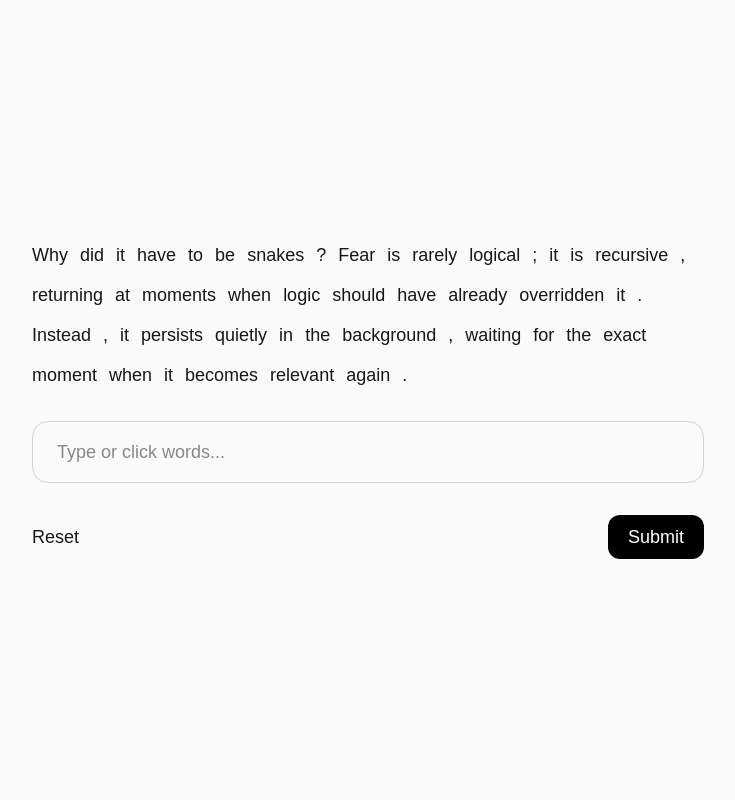
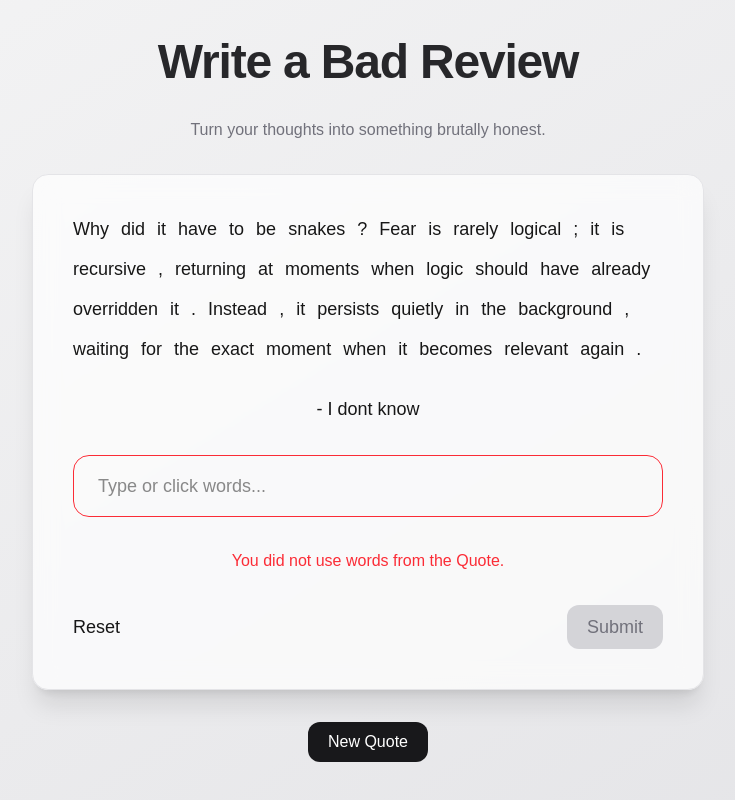
Before and after one commit to ELL19476/movie-quote-game, a Next.js app in the folder next-layer/: page / in a window 1280 px wide. Shown: the whole page, without its empty margins (272-1007 px from the left). Built offline with nearby package versions, Linux system fonts and the light colour scheme.

Commit message:
fixed empty submissions

```diff
--- /dev/null
+++ b/next-layer/app/QuoteClient.tsx
@@ -0,0 +1,32 @@
+"use client";
+
+import QuoteBox from "./components/QuoteBox";
+import { Quote } from "./types/Quote";
+
+export default function QuoteClient({ quote }: { quote: Quote }) {
+    return (
+        <div className="min-h-screen flex items-center justify-center bg-gradient-to-br from-zinc-100 to-zinc-200 dark:from-black dark:to-zinc-900 p-6">
+            <div className="w-full max-w-2xl text-center space-y-8">
+
+                <h1 className="text-4xl md:text-5xl font-bold tracking-tight text-zinc-800 dark:text-zinc-100">
+                    Write a Bad Review
+                </h1>
+
+                <p className="text-zinc-500 dark:text-zinc-400 text-sm md:text-base">
+                    Turn your thoughts into something brutally honest.
+                </p>
+
+                <div className="bg-white/70 dark:bg-zinc-800/60 backdrop-blur-md border border-zinc-200 dark:border-zinc-700 rounded-2xl shadow-xl p-6 md:p-10 transition">
+                    <QuoteBox quote={quote} />
+                </div>
+
+                <button
+                    onClick={() => window.location.reload()}
+                    className="px-5 py-2 rounded-xl bg-zinc-900 text-white dark:bg-white dark:text-black font-medium hover:scale-[1.02] active:scale-95 transition"
+                >
+                    New Quote
+                </button>
+            </div>
+        </div>
+    );
+}
--- a/next-layer/app/components/QuoteBox.tsx
+++ b/next-layer/app/components/QuoteBox.tsx
@@ -3,12 +3,17 @@
 import { useMemo, useState } from "react";
 import { useRouter } from "next/navigation";
 import { Quote } from "../types/Quote";
+import { error } from "console";
+
+type Result = {
+    error?: string; id?: string
+}
 
 type QuoteBoxProps = {
     quote: Quote;
     onSubmit?: (
         tokens: string[],
-        result: { input: string; score: number; id: string }
+        result: Result
     ) => void;
 };
 
@@ -26,7 +31,7 @@ export default function QuoteBox({ quote, onSubmit }: QuoteBoxProps) {
 
     const [input, setInput] = useState("");
     const [loading, setLoading] = useState(false);
-    const [result, setResult] = useState<{ score: number } | null>(null);
+    const [result, setResult] = useState<Result | null>(null);
 
     // -----------------------------
     // allowed frequency per word
@@ -52,6 +57,8 @@ export default function QuoteBox({ quote, onSubmit }: QuoteBoxProps) {
     // validation
     // -----------------------------
     const isValid = useMemo(() => {
+        if (inputTokens.length === 0) return false;
+
         const used = new Map<string, number>();
 
         for (const t of inputTokens) {
@@ -163,12 +170,18 @@ export default function QuoteBox({ quote, onSubmit }: QuoteBoxProps) {
 
             const data = await res.json();
 
-            setResult(data);
-            onSubmit?.(inputTokens, data);
+            if (!res.ok) {
+                // propagate backend error
+                setResult({ error: data?.error });
+            }
+            else {
+                setResult(data);
+                onSubmit?.(inputTokens, data);
 
-            router.push(`/misquotes/${data.id}`);
-        } catch (err) {
-            console.error("submit failed:", err);
+                router.push(`/misquotes/${data.id}`);
+            }
+        } catch (err: any) {
+            throw err
         } finally {
             setLoading(false);
         }
@@ -196,6 +209,7 @@ export default function QuoteBox({ quote, onSubmit }: QuoteBoxProps) {
                     );
                 })}
             </div>
+            - {quote.movie}
 
             {/* INPUT */}
             <input
@@ -211,7 +225,7 @@ export default function QuoteBox({ quote, onSubmit }: QuoteBoxProps) {
 
             {!isValid && (
                 <div className="text-red-500 text-base">
-                    Too many uses of a word.
+                    You did not use words from the Quote.
                 </div>
             )}
 
@@ -238,9 +252,9 @@ export default function QuoteBox({ quote, onSubmit }: QuoteBoxProps) {
                 </button>
             </div>
 
-            {result && (
+            {result && result.error && (
                 <div className="text-zinc-600">
-                    Score: {result.score}
+                    Error: {result.error}
                 </div>
             )}
         </div>
--- a/next-layer/app/misquotes/[id]/page.tsx
+++ b/next-layer/app/misquotes/[id]/page.tsx
@@ -28,8 +28,8 @@ export default async function MisquotePage({
     }
 
     const score = (data.sentiment.score + 1) / 2 + data.checklang.score / 2;
-    var scoreText = "";
-    var scoreColor = "";
+    let scoreText = "";
+    let scoreColor = "";
     if (score > 0.3 && score < 0.7) {
         scoreText = "neutral";
         scoreColor = "fill-zinc-500";
--- a/next-layer/app/page.tsx
+++ b/next-layer/app/page.tsx
@@ -1,5 +1,4 @@
-import Image from "next/image";
-import QuoteBox from "./components/QuoteBox";
+import QuoteClient from "./QuoteClient";
 import quotesData from "@/data/quotes.json";
 import { Quote } from "./types/Quote";
 
@@ -9,11 +8,7 @@ function getRandomQuote(): Quote {
 }
 
 export default function Home() {
-    const quote = getRandomQuote();
+    const quote = getRandomQuote(); // SERVER ONLY → safe
 
-    return (
-        <div className="flex min-h-screen items-center justify-center bg-zinc-50 dark:bg-black">
-            <QuoteBox quote={quote} />
-        </div>
-    );
+    return <QuoteClient quote={quote} />;
 }
--- a/next-layer/app/types/Quote.ts
+++ b/next-layer/app/types/Quote.ts
@@ -1,3 +1,4 @@
 export type Quote = {
-    text: string
+    text: string,
+    movie: string
 }
--- a/next-layer/data/quotes.json
+++ b/next-layer/data/quotes.json
@@ -1,89 +1,118 @@
 [
     {
-        "text": "Why so serious? Because seriousness is often just fear wearing a mask of control, and when that mask slips, people realize how little separates order from collapse. The world doesn't require meaning to function, it only requires momentum, and once that momentum shifts, even the strongest assumptions begin to fall apart under their own weight."
+        "text": "Why so serious? Because seriousness is often just fear wearing a mask of control, and when that mask slips, people realize how little separates order from collapse. The world doesn't require meaning to function, it only requires momentum, and once that momentum shifts, even the strongest assumptions begin to fall apart under their own weight.",
+        "movie": "I dont know"
     },
     {
-        "text": "May the Force be with you, not as a blessing you hear once and forget, but as a constant pressure that shapes every decision you make whether you acknowledge it or not. It exists in moments of hesitation, in the split-second choices that define outcomes long before anyone realizes what was truly at stake."
+        "text": "May the Force be with you, not as a blessing you hear once and forget, but as a constant pressure that shapes every decision you make whether you acknowledge it or not. It exists in moments of hesitation, in the split-second choices that define outcomes long before anyone realizes what was truly at stake.",
+        "movie": "I dont know"
     },
     {
-        "text": "I'll be back, and this is not a promise that depends on intention, but a statement of inevitability that exists outside of time and resistance. When that moment comes, everything that was unresolved will resolve itself in ways that cannot be reversed, because some events are not prevented, only delayed."
+        "text": "I'll be back, and this is not a promise that depends on intention, but a statement of inevitability that exists outside of time and resistance. When that moment comes, everything that was unresolved will resolve itself in ways that cannot be reversed, because some events are not prevented, only delayed.",
+        "movie": "I dont know"
     },
     {
-        "text": "Here's looking at you, kid, and in this moment it feels as though the entire weight of everything unsaid and everything unfinished is compressed into a single glance that neither of us will ever fully unpack. Time moves forward, but memory refuses to follow the same rules, leaving us suspended between what was and what will never be again."
+        "text": "Here's looking at you, kid, and in this moment it feels as though the entire weight of everything unsaid and everything unfinished is compressed into a single glance that neither of us will ever fully unpack. Time moves forward, but memory refuses to follow the same rules, leaving us suspended between what was and what will never be again.",
+        "movie": "I dont know"
     },
     {
-        "text": "You don't understand! I could've had class, I could've been a contender, I could've been somebody, but instead every path I took quietly led me here without asking for permission. Regret is not loud; it accumulates slowly until you realize it has already rewritten everything you thought was still yours to decide."
+        "text": "You don't understand! I could've had class, I could've been a contender, I could've been somebody, but instead every path I took quietly led me here without asking for permission. Regret is not loud; it accumulates slowly until you realize it has already rewritten everything you thought was still yours to decide.",
+        "movie": "I dont know"
     },
     {
-        "text": "Life is like a box of chocolates, but the deeper truth is that uncertainty is not a metaphor, it is the default condition of existence itself. You reach forward without knowing what you will find, and somehow the act of not knowing becomes the only reason to continue reaching at all."
+        "text": "Life is like a box of chocolates, but the deeper truth is that uncertainty is not a metaphor, it is the default condition of existence itself. You reach forward without knowing what you will find, and somehow the act of not knowing becomes the only reason to continue reaching at all.",
+        "movie": "I dont know"
     },
     {
-        "text": "To infinity and beyond, not as a destination but as a refusal to accept that limits are anything more than temporary agreements between fear and imagination. Every boundary exists only because no one has crossed it yet, and once it is crossed, it ceases to exist in the same way forever."
+        "text": "To infinity and beyond, not as a destination but as a refusal to accept that limits are anything more than temporary agreements between fear and imagination. Every boundary exists only because no one has crossed it yet, and once it is crossed, it ceases to exist in the same way forever.",
+        "movie": "I dont know"
     },
     {
-        "text": "Houston, we have a problem, and it is not a single failure but a chain reaction of assumptions that no longer hold under the pressure of reality. Systems break not all at once, but in sequence, each failure revealing another layer of fragility that was never accounted for in the original design."
+        "text": "Houston, we have a problem, and it is not a single failure but a chain reaction of assumptions that no longer hold under the pressure of reality. Systems break not all at once, but in sequence, each failure revealing another layer of fragility that was never accounted for in the original design.",
+        "movie": "I dont know"
     },
     {
-        "text": "I'm the king of the world, or at least that is what it feels like in the moment before gravity reminds you that perspective is not the same as permanence. Heights create illusions of control, but the higher you stand, the less ground remains beneath you when things begin to shift."
+        "text": "I'm the king of the world, or at least that is what it feels like in the moment before gravity reminds you that perspective is not the same as permanence. Heights create illusions of control, but the higher you stand, the less ground remains beneath you when things begin to shift.",
+        "movie": "I dont know"
     },
     {
-        "text": "You can't handle the truth, because truth is not something designed for comfort or convenience. It does not bend to expectation or soften itself for understanding. Instead, it arrives fully formed and uncompromising, forcing everything around it to reorganize or collapse under its weight."
+        "text": "You can't handle the truth, because truth is not something designed for comfort or convenience. It does not bend to expectation or soften itself for understanding. Instead, it arrives fully formed and uncompromising, forcing everything around it to reorganize or collapse under its weight.",
+        "movie": "I dont know"
     },
     {
-        "text": "I see dead people, not as horror or spectacle, but as a reminder that perception is not a fixed boundary between what is real and what is imagined. There are layers to existence that most people never acknowledge, and once you become aware of them, it is impossible to ignore what you have seen."
+        "text": "I see dead people, not as horror or spectacle, but as a reminder that perception is not a fixed boundary between what is real and what is imagined. There are layers to existence that most people never acknowledge, and once you become aware of them, it is impossible to ignore what you have seen.",
+        "movie": "I dont know"
     },
     {
-        "text": "Just keep swimming, because stopping is not a neutral act—it is a decision to surrender to forces that are already in motion. Progress is not always visible in the moment it happens, but absence of movement is always immediately recognizable in hindsight."
+        "text": "Just keep swimming, because stopping is not a neutral act—it is a decision to surrender to forces that are already in motion. Progress is not always visible in the moment it happens, but absence of movement is always immediately recognizable in hindsight.",
+        "movie": "I dont know"
     },
     {
-        "text": "It's not who I am underneath, but what I do that defines me when all other structures of identity fail. In moments where intention no longer matters and explanation becomes irrelevant, action becomes the only remaining form of truth that can still be understood by others."
+        "text": "It's not who I am underneath, but what I do that defines me when all other structures of identity fail. In moments where intention no longer matters and explanation becomes irrelevant, action becomes the only remaining form of truth that can still be understood by others.",
+        "movie": "I dont know"
     },
     {
-        "text": "With great power comes great responsibility, and once that idea is truly understood, it ceases to be a lesson and becomes a permanent condition. Every choice becomes heavier, not because options disappear, but because consequences become impossible to ignore."
+        "text": "With great power comes great responsibility, and once that idea is truly understood, it ceases to be a lesson and becomes a permanent condition. Every choice becomes heavier, not because options disappear, but because consequences become impossible to ignore.",
+        "movie": "I dont know"
     },
     {
-        "text": "You talking to me? Because it feels like this question is less about communication and more about confrontation, as if the space between us has become charged with meaning neither of us fully intended. Sometimes dialogue is just two monologues colliding in the same room."
+        "text": "You talking to me? Because it feels like this question is less about communication and more about confrontation, as if the space between us has become charged with meaning neither of us fully intended. Sometimes dialogue is just two monologues colliding in the same room.",
+        "movie": "I dont know"
     },
     {
-        "text": "Say hello to my little friend, because escalation rarely announces itself politely. It appears suddenly, often disguised as necessity, and once it arrives, it changes the scale of everything that follows in ways that cannot easily be reversed or contained."
+        "text": "Say hello to my little friend, because escalation rarely announces itself politely. It appears suddenly, often disguised as necessity, and once it arrives, it changes the scale of everything that follows in ways that cannot easily be reversed or contained.",
+        "movie": "I dont know"
     },
     {
-        "text": "Why did it have to be snakes? Fear is rarely logical; it is recursive, returning at moments when logic should have already overridden it. Instead, it persists quietly in the background, waiting for the exact moment when it becomes relevant again."
+        "text": "Why did it have to be snakes? Fear is rarely logical; it is recursive, returning at moments when logic should have already overridden it. Instead, it persists quietly in the background, waiting for the exact moment when it becomes relevant again.",
+        "movie": "I dont know"
     },
     {
-        "text": "Bond. James Bond. A name that carries expectation before explanation, reputation before action, and consequence before presence. It is not just an identity but a constructed signal that precedes the person and shapes how every interaction unfolds before it even begins."
+        "text": "Bond. James Bond. A name that carries expectation before explanation, reputation before action, and consequence before presence. It is not just an identity but a constructed signal that precedes the person and shapes how every interaction unfolds before it even begins.",
+        "movie": "I dont know"
     },
     {
-        "text": "Hasta la vista, baby, and while it sounds simple, it marks the point where continuation is no longer structurally possible. Some endings are not emotional decisions; they are logical conclusions reached after all other possibilities have already been eliminated."
+        "text": "Hasta la vista, baby, and while it sounds simple, it marks the point where continuation is no longer structurally possible. Some endings are not emotional decisions; they are logical conclusions reached after all other possibilities have already been eliminated.",
+        "movie": "I dont know"
     },
     {
-        "text": "I feel the need, the need for speed, because in environments like this, hesitation becomes indistinguishable from failure. Movement is not optional; it is the only mechanism that prevents everything from collapsing under its own inertia."
+        "text": "I feel the need, the need for speed, because in environments like this, hesitation becomes indistinguishable from failure. Movement is not optional; it is the only mechanism that prevents everything from collapsing under its own inertia.",
+        "movie": "I dont know"
     },
     {
-        "text": "Keep your friends close, but your enemies closer, because understanding intention often requires proximity that trust alone cannot justify. Observation becomes strategy, and strategy becomes survival in environments where information determines outcome."
+        "text": "Keep your friends close, but your enemies closer, because understanding intention often requires proximity that trust alone cannot justify. Observation becomes strategy, and strategy becomes survival in environments where information determines outcome.",
+        "movie": "I dont know"
     },
     {
-        "text": "I'm just one bad day away from being like you, and that realization collapses the assumed distance between stability and breakdown. Identity is not fixed; it is conditional, maintained only as long as circumstances allow it to remain coherent."
+        "text": "I'm just one bad day away from being like you, and that realization collapses the assumed distance between stability and breakdown. Identity is not fixed; it is conditional, maintained only as long as circumstances allow it to remain coherent.",
+        "movie": "I dont know"
     },
     {
-        "text": "We rob banks because that's where the money is, and beyond the simplicity of the statement lies a deeper truth about how people overcomplicate what is fundamentally direct. Sometimes explanation exists only to hide how obvious reality already is."
+        "text": "We rob banks because that's where the money is, and beyond the simplicity of the statement lies a deeper truth about how people overcomplicate what is fundamentally direct. Sometimes explanation exists only to hide how obvious reality already is.",
+        "movie": "I dont know"
     },
     {
-        "text": "It was beauty killed the beast, not violence or force, but perception itself becoming powerful enough to rewrite the meaning of existence. When interpretation becomes stronger than reality, even destruction can be mistaken for something else entirely."
+        "text": "It was beauty killed the beast, not violence or force, but perception itself becoming powerful enough to rewrite the meaning of existence. When interpretation becomes stronger than reality, even destruction can be mistaken for something else entirely.",
+        "movie": "I dont know"
     },
     {
-        "text": "Open the pod bay doors, HAL, because at this point, refusal is no longer just an inconvenience but a statement of divergence between human expectation and machine logic. Communication fails not when words stop, but when meaning no longer aligns."
+        "text": "Open the pod bay doors, HAL, because at this point, refusal is no longer just an inconvenience but a statement of divergence between human expectation and machine logic. Communication fails not when words stop, but when meaning no longer aligns.",
+        "movie": "I dont know"
     },
     {
-        "text": "My precious, spoken like a thought that no longer belongs to the mind that created it, but instead exists independently, growing heavier with every repetition. Obsession is not desire; it is recursion without exit conditions."
+        "text": "My precious, spoken like a thought that no longer belongs to the mind that created it, but instead exists independently, growing heavier with every repetition. Obsession is not desire; it is recursion without exit conditions.",
+        "movie": "I dont know"
     },
     {
-        "text": "You is kind, you is smart, you is important, and even though language may bend under pressure, meaning often survives long after structure has collapsed. The truth of a message does not always depend on its grammatical correctness."
+        "text": "You is kind, you is smart, you is important, and even though language may bend under pressure, meaning often survives long after structure has collapsed. The truth of a message does not always depend on its grammatical correctness.",
+        "movie": "I dont know"
     },
     {
-        "text": "After all, tomorrow is another day, and time continues its progression without regard for emotional weight or perceived finality. What feels permanent in one moment often dissolves quietly into something entirely different when viewed from another perspective."
+        "text": "After all, tomorrow is another day, and time continues its progression without regard for emotional weight or perceived finality. What feels permanent in one moment often dissolves quietly into something entirely different when viewed from another perspective.",
+        "movie": "I dont know"
     },
     {
-        "text": "This is Sparta, not as an expression of rage but as a threshold event where resistance ceases to function meaningfully. Some moments are not about conflict resolution, but about defining boundaries that cannot be crossed without consequence."
+        "text": "This is Sparta, not as an expression of rage but as a threshold event where resistance ceases to function meaningfully. Some moments are not about conflict resolution, but about defining boundaries that cannot be crossed without consequence.",
+        "movie": "I dont know"
     }
 ]
```
Also changed, not shown: next-layer/app/api/submit/route.ts (+9 -2 lines).
